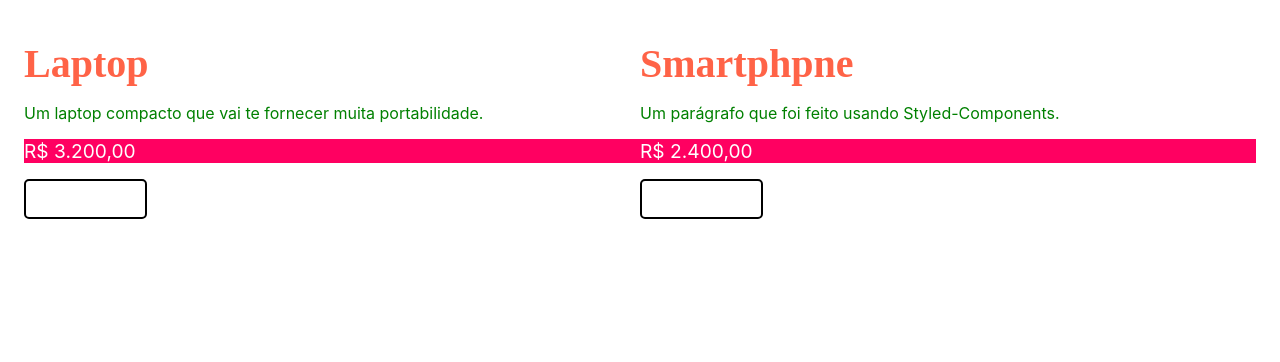
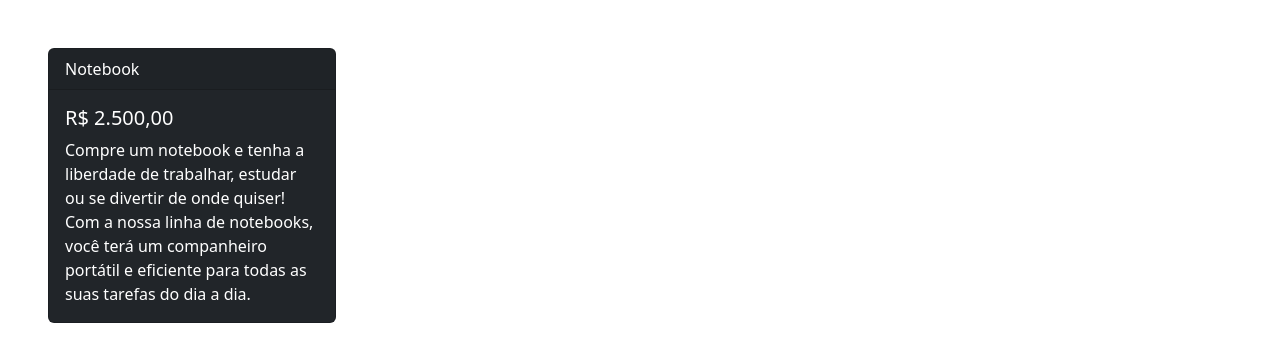
Before and after one commit to EdineiPinho/React-Tests, a React (Create React App) app: page / in a window 1280 px wide. Shown: the top 362 px of the page. Built offline with nearby package versions, Linux system fonts and the light colour scheme.

Commit message:
:sparkes: feat(CSS Frameworks) Using Bootstrap and Reac-Bootstrap

```diff
--- a/package.json
+++ b/package.json
@@ -6,7 +6,9 @@
     "@testing-library/jest-dom": "^5.16.5",
     "@testing-library/react": "^13.4.0",
     "@testing-library/user-event": "^13.5.0",
+    "bootstrap": "^5.2.3",
     "react": "^18.2.0",
+    "react-bootstrap": "^2.7.2",
     "react-dom": "^18.2.0",
     "react-scripts": "5.0.1",
     "styled-components": "^5.3.9",
--- a/public/index.html
+++ b/public/index.html
@@ -4,7 +4,7 @@
 <head>
   <meta charset="utf-8" />
   <link rel="manifest" href="%PUBLIC_URL%/manifest.json" />
-  <link rel="stylesheet" href="%PUBLIC_URL%/style.css" />
+  <!-- <link rel="stylesheet" href="%PUBLIC_URL%/style.css" /> -->
   <title>React App</title>
 </head>
 
--- a/src/App.js
+++ b/src/App.js
@@ -1,11 +1,11 @@
 import React from 'react'
-import StyleComponents from './CSS/Styled Components/StyleComponents'
+import UsingReactBootstrap from './CSS/CSS Frameworks/UsingReactBootstrap'
 
 
 const App = () => {
   return (
     <>
-      <StyleComponents />
+      <UsingReactBootstrap />
     </>
   )
 }
--- /dev/null
+++ b/src/CSS/CSS Frameworks/UsingReactBootstrap.js
@@ -0,0 +1,21 @@
+import React from 'react'
+import ReactDOM from 'react-dom'
+import 'bootstrap/dist/js/bootstrap.bundle.min.js';
+import 'bootstrap/dist/css/bootstrap.min.css';
+import { Card } from 'react-bootstrap'
+
+const UsingReactBootstrap = () => {
+
+
+  return (
+    <Card bg="dark" text="white" className='m-5' style={{ maxWidth: '18rem' }}>
+      <Card.Header>Notebook</Card.Header>
+      <Card.Body>
+        <Card.Title>R$ 2.500,00</Card.Title>
+        <Card.Text>Compre um notebook e tenha a liberdade de trabalhar, estudar ou se divertir de onde quiser! Com a nossa linha de notebooks, você terá um companheiro portátil e eficiente para todas as suas tarefas do dia a dia.</Card.Text>
+      </Card.Body>
+    </Card>
+  )
+}
+
+export default UsingReactBootstrap
```
Also changed, not shown: src/CSS/CSS Frameworks/UsingBootstrap.js (added, +20 -0 lines), 1 other file (tests, documents, lock files or other folders).
